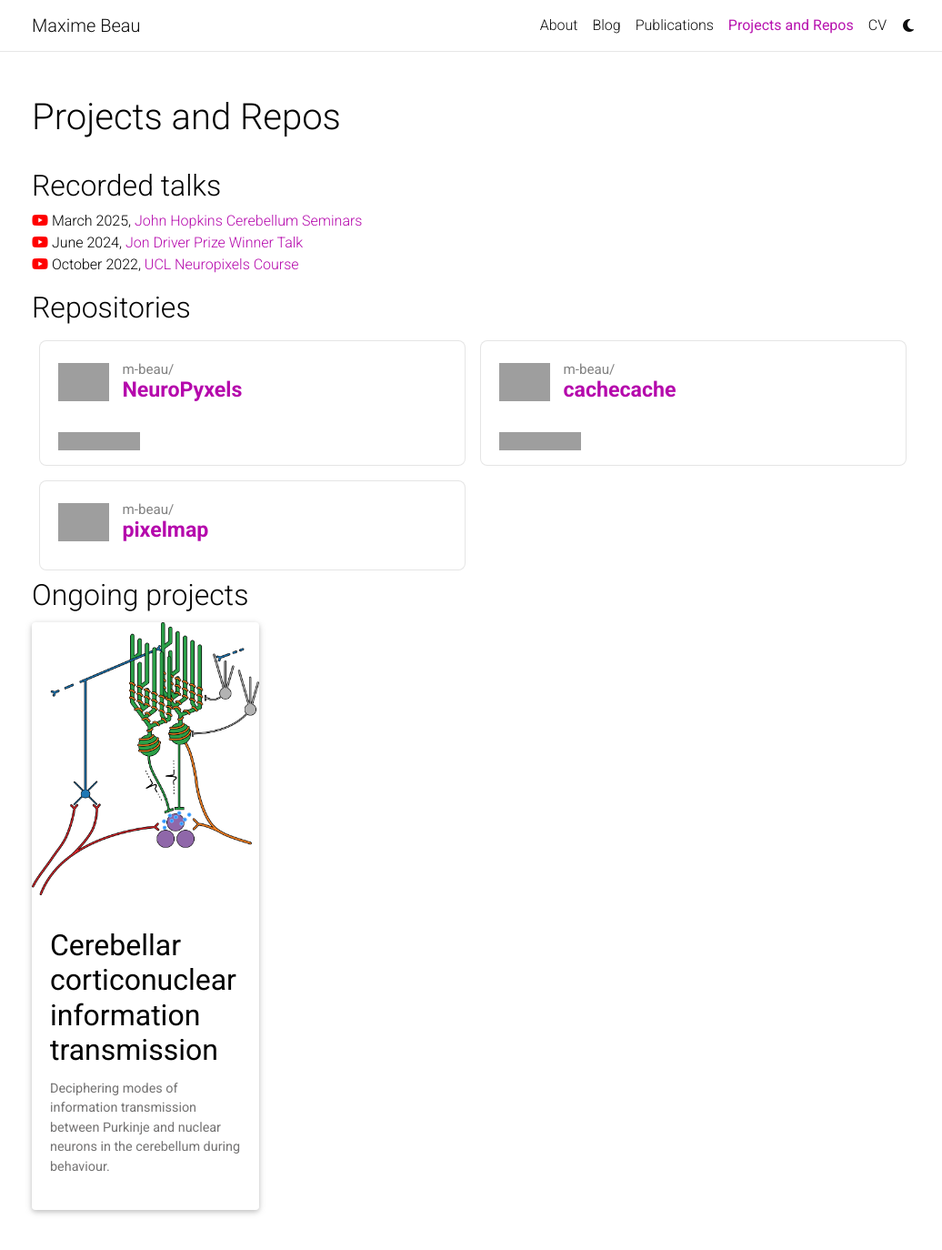
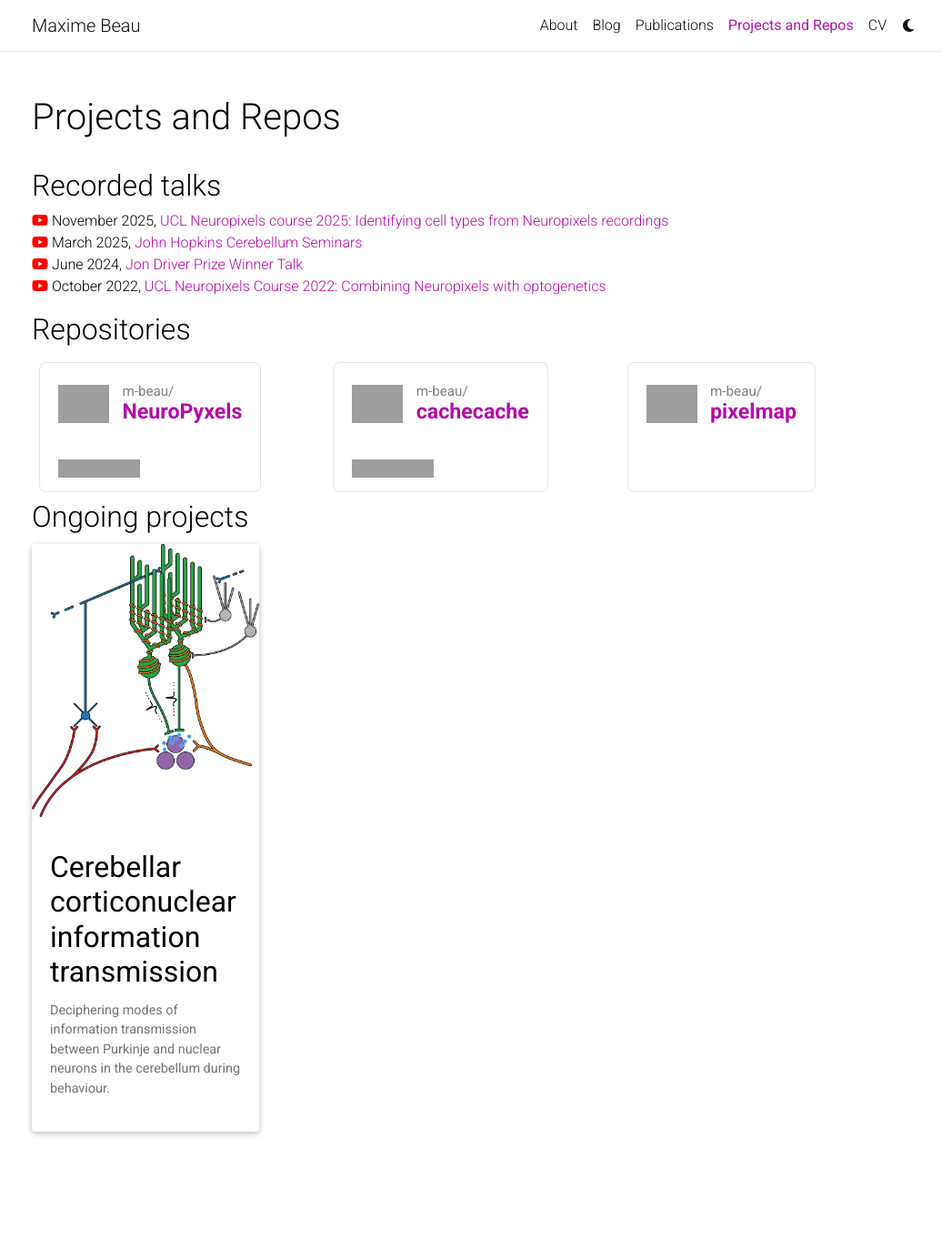
Before and after one commit to m-beau/m-beau.github.io, a Jekyll site: the page built from _pages/projects.md, in a window 1280 px wide and 1400 px high, cut to the strip 0-1374 px from the top of the window. Shown: the whole strip at 91% size, without its empty margins (120-1156 px from the left). Built offline with Jekyll 4.4.1, drawn with Linux system fonts in a browser that asks for light colours; full-size pictures stand in for the smaller copies a plugin makes; comment, search, counter and statistics services are not loaded; a style sheet for code colours, icons or effects is not loaded; grey boxes are pictures that could not be loaded.

Commit message:
finished fixing repos; added news

```diff
--- a/_includes/repository/repo.html
+++ b/_includes/repository/repo.html
@@ -28,23 +28,25 @@
       {% endif %}
 
       <div class="repo-card-stats">
+        {% if stats.stars != nil %}
+        <span class="repo-stat" title="Stars"><i class="fas fa-star"></i>{{ stats.stars }}</span>
+        {% endif %}
+        {% if stats.forks != nil %}
+        <span class="repo-stat" title="Forks"><i class="fas fa-code-branch"></i>{{ stats.forks }}</span>
+        {% endif %}
+        {% if stats.contributors != nil %}
+        <span class="repo-stat" title="Contributors"><i class="fas fa-user-group"></i>{{ stats.contributors }}</span>
+        {% endif %}
+      </div>
+      <div class="repo-card-stats">
         {% if stats.language %}
         {% assign lang_slug = stats.language | downcase | replace: ' ', '-' | replace: '+', 'p' | replace: '#', 'sharp' %}
         <span class="repo-stat" title="Primary language">
           <span class="lang-dot lang-{{ lang_slug }}"></span>{{ stats.language }}
         </span>
         {% endif %}
-        {% if stats.stars != nil %}
-        <span class="repo-stat" title="Stars"><i class="fas fa-star"></i>{{ stats.stars }}</span>
-        {% endif %}
-        {% if stats.forks != nil %}
-        <span class="repo-stat" title="Forks"><i class="fas fa-code-branch"></i>{{ stats.forks }}</span>
-        {% endif %}
         {% if stats.issues != nil %}
         <span class="repo-stat" title="Open issues"><i class="far fa-circle-dot"></i>{{ stats.issues }}</span>
-        {% endif %}
-        {% if stats.contributors != nil %}
-        <span class="repo-stat" title="Contributors"><i class="fas fa-user-group"></i>{{ stats.contributors }}</span>
         {% endif %}
         {% if stats.license %}
         <span class="repo-stat" title="License"><i class="fas fa-scale-balanced"></i>{{ stats.license }}</span>
--- a/_pages/projects.md
+++ b/_pages/projects.md
@@ -13,9 +13,10 @@
 
 ## Recorded talks
 
+<a href="https://www.youtube.com/watch?v=G46UGKaqMNs"> <i class="fab fa-youtube" style="color:red"> </i></a> November 2025, <a href="https://www.youtube.com/watch?v=G46UGKaqMNs">UCL Neuropixels course 2025: Identifying cell types from Neuropixels recordings</a> <br>
 <a href="https://www.youtube.com/watch?v=zy0vBngeTJQ"><i class="fab fa-youtube" style="color:red"></i></a> March 2025, <a href="https://www.youtube.com/watch?v=zy0vBngeTJQ">John Hopkins Cerebellum Seminars</a> <br>
 <a href="https://mediacentral.ucl.ac.uk/Play/112817"><i class="fab fa-youtube" style="color:red"></i></a> June 2024, <a href="https://mediacentral.ucl.ac.uk/Play/112817">Jon Driver Prize Winner Talk</a> <br>
-<a href="https://www.youtube.com/watch?v=hjuufbEm42g"><i class="fab fa-youtube" style="color:red"></i></a> October 2022, <a href="https://www.youtube.com/watch?v=hjuufbEm42g">UCL Neuropixels Course</a>
+<a href="https://www.youtube.com/watch?v=hjuufbEm42g"><i class="fab fa-youtube" style="color:red"></i></a> October 2022, <a href="https://www.youtube.com/watch?v=hjuufbEm42g">UCL Neuropixels Course 2022: Combining Neuropixels with optogenetics</a>
 
 ## Repositories
 
--- a/_sass/_base.scss
+++ b/_sass/_base.scss
@@ -484,10 +484,28 @@
 
 // Repositories
 
+// Override the .align-items-center utility on the .repositories container so
+// cards stretch to equal heights within each row instead of shrinking to
+// their content and centering vertically. Keeps rows visually balanced when
+// card descriptions differ in length.
+.repositories {
+  align-items: stretch !important;
+}
+
+// Tablet: 2 cards per row
 @media (min-width: 768px) {
   .repo {
     max-width: 50%;
     flex: 0 0 50%;
+    display: flex;
+  }
+}
+
+// Desktop: 3 cards per row
+@media (min-width: 992px) {
+  .repo {
+    max-width: 33.3333%;
+    flex: 0 0 33.3333%;
   }
 }
 
@@ -569,10 +587,6 @@
   line-height: 1.45;
   margin: 0 0 0.75rem 0;
   text-align: left;
-  display: -webkit-box;
-  -webkit-line-clamp: 3;
-  -webkit-box-orient: vertical;
-  overflow: hidden;
 }
 
 .repo-card-stats {
@@ -582,6 +596,10 @@
   font-size: 0.82rem;
   color: var(--global-text-color-light);
   text-align: left;
+
+  & + .repo-card-stats {
+    margin-top: 0.35rem;
+  }
 }
 
 .repo-stat {
```
Also changed, not shown: _news/cosyne2026.md (added, +8 -0 lines).
